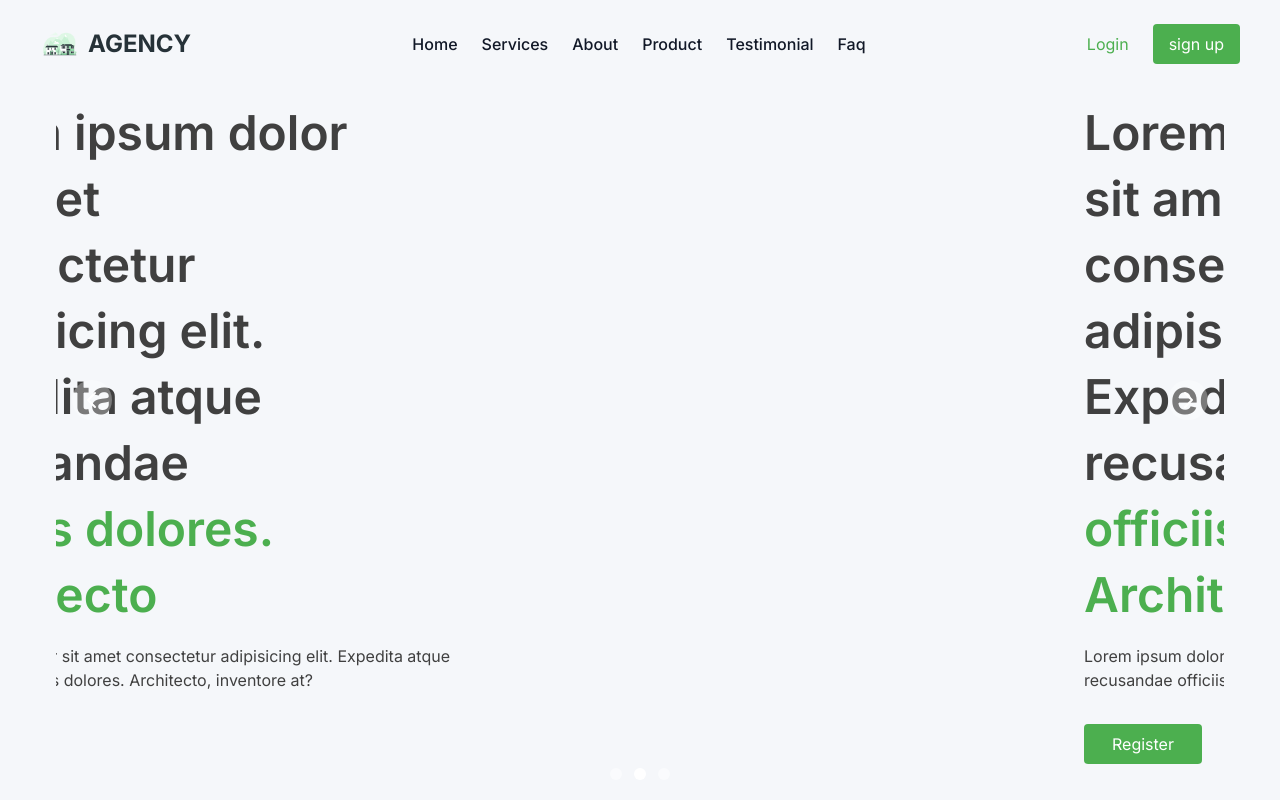
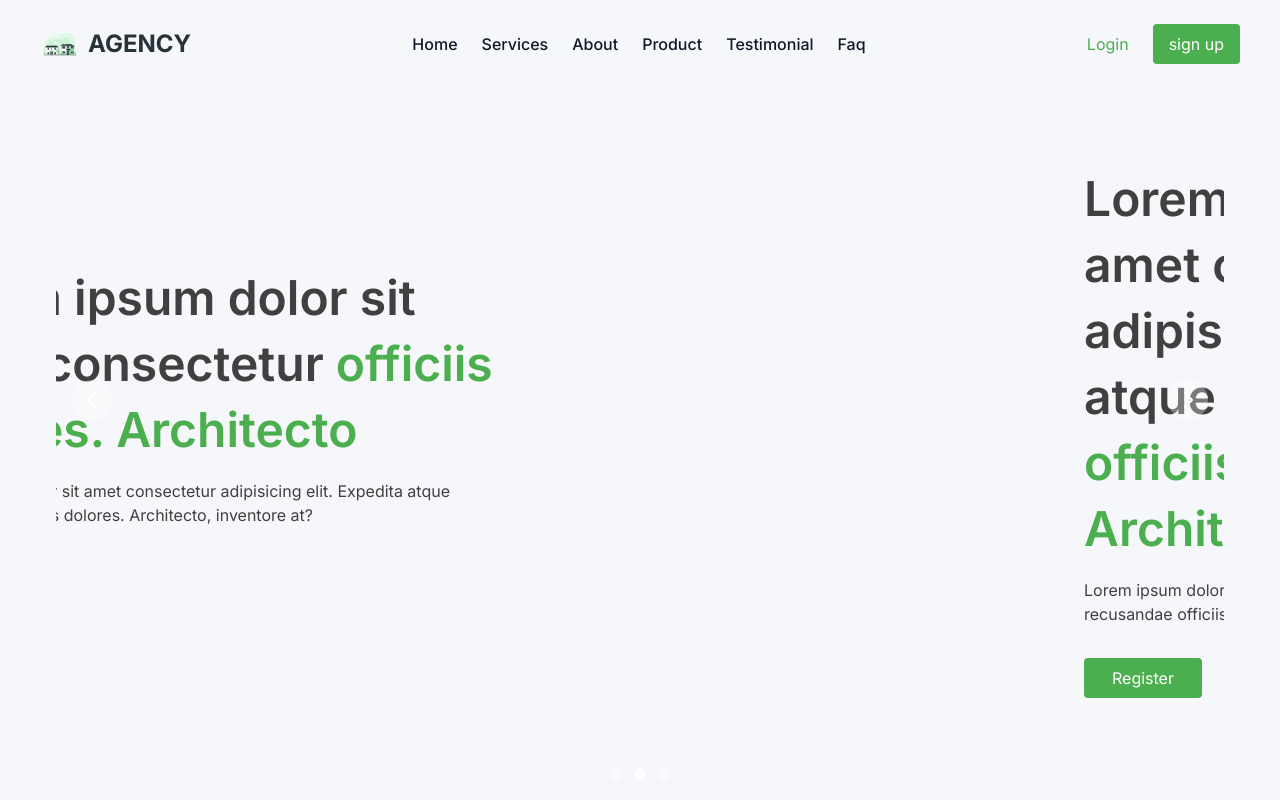
Before and after one commit to zablon-oigo/agency, a React (Vite) app: page / in a window 1280 px wide. Shown: the top 800 px of the page. Built offline with nearby package versions, Linux system fonts and the light colour scheme.

Commit message:
Changed title width on large screen

```diff
--- a/src/components/Header.jsx
+++ b/src/components/Header.jsx
@@ -11,7 +11,25 @@ function Header() {
           <img src="" alt="" className="" />
           </div>
           <div className="md:w-1/2">
-            <h1 className="text-5xl font-semibold mb-4 text-neutralDGray md:w-3/4 leading-snug">
+            <h1 className="text-5xl font-semibold mb-4 text-neutralDGray  leading-snug">
+            Lorem ipsum dolor sit amet consectetur  <span className="text-brandPrimary">
+            officiis dolores. Architecto
+            </span>
+            </h1>
+            <p className="text-neutralDGray text-base mb-8 ">
+              Lorem ipsum dolor sit amet consectetur adipisicing elit. Expedita atque recusandae officiis dolores. Architecto, inventore at?
+            </p>
+              <button className="px-7 py-2 bg-brandPrimary text-white rounded hover:bg-neutralDGray transition-all duration-300 hover:-translate-y-4">
+                Register
+              </button>
+          </div>
+        </div>
+        <div className="my-28 md:my-8 py-12 flex flex-col md:flex-row-reverse justify-between items-center gap-12">
+          <div className="">
+          <img src="" alt="" className="" />
+          </div>
+          <div className="md:w-1/2">
+            <h1 className="text-5xl font-semibold mb-4 text-neutralDGray  leading-snug">
             Lorem ipsum dolor sit amet consectetur adipisicing elit. Expedita atque recusandae <span className="text-brandPrimary">
             officiis dolores. Architecto
             </span>
@@ -29,25 +47,7 @@ function Header() {
           <img src="" alt="" className="" />
           </div>
           <div className="md:w-1/2">
-            <h1 className="text-5xl font-semibold mb-4 text-neutralDGray md:w-3/4 leading-snug">
-            Lorem ipsum dolor sit amet consectetur adipisicing elit. Expedita atque recusandae <span className="text-brandPrimary">
-            officiis dolores. Architecto
-            </span>
-            </h1>
-            <p className="text-neutralDGray text-base mb-8 ">
-              Lorem ipsum dolor sit amet consectetur adipisicing elit. Expedita atque recusandae officiis dolores. Architecto, inventore at?
-            </p>
-              <button className="px-7 py-2 bg-brandPrimary text-white rounded hover:bg-neutralDGray transition-all duration-300 hover:-translate-y-4">
-                Register
-              </button>
-          </div>
-        </div>
-        <div className="my-28 md:my-8 py-12 flex flex-col md:flex-row-reverse justify-between items-center gap-12">
-          <div className="">
-          <img src="" alt="" className="" />
-          </div>
-          <div className="md:w-1/2">
-            <h1 className="text-5xl font-semibold mb-4 text-neutralDGray md:w-3/4 leading-snug">
+            <h1 className="text-5xl font-semibold mb-4 text-neutralDGray  leading-snug">
             Lorem ipsum dolor sit amet consectetur adipisicing elit. Expedita atque recusandae <span className="text-brandPrimary">
             officiis dolores. Architecto
             </span>
```
